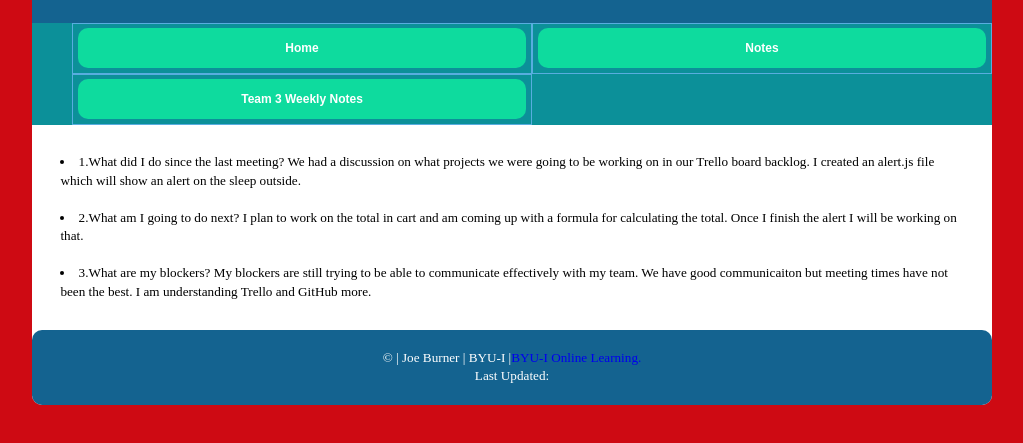
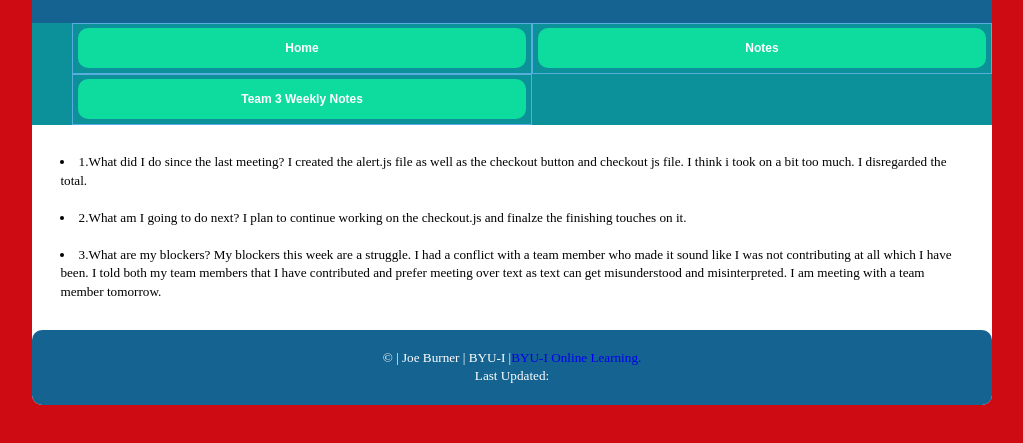
Before and after one commit to mjburn0428/WDD330, a plain HTML site: page week4/team.html in a window 1280 px wide. Shown: the part 113-556 px from the top of the page, without its empty margins (128-1151 px from the left). Drawn offline with Linux system fonts and the light colour scheme.

Commit message:
Add files via upload

```diff
--- a/week4/team.html
+++ b/week4/team.html
@@ -37,15 +37,17 @@
     </div>
 <main>
         <li>
-        1.What did I do since the last meeting? We had a discussion on what projects we were
-        going to be working on in our Trello board backlog. I created an alert.js file which will show
-        an alert on the sleep outside.</li>
+        1.What did I do since the last meeting? I created the alert.js file as well as the checkout button and checkout js file.
+    I think i took on a bit too much. I disregarded the total. </li>
 
-        <li>2.What am I going to do next? I plan to work on the total in cart and am coming up with a formula for
-        calculating the total. Once I finish the alert I will be working on that.</li>
+        <li>2.What am I going to do next? I plan to continue working on the  checkout.js and finalze the finishing
+            touches on it.
+        </li>
 
-        <li>3.What are my blockers? My blockers are still trying to be able to communicate effectively with my team.
-        We have good communicaiton but meeting times have not been the best. I am understanding Trello and GitHub more.
+        <li>3.What are my blockers? My blockers this week are a struggle. I had a conflict with a team member
+            who made it sound like I was not contributing at all which I have been. I told both my team members that
+            I have contributed and prefer meeting over text as text can get misunderstood and misinterpreted. I am meeting
+            with a team member tomorrow.
         </li>
         </main>
 
```
